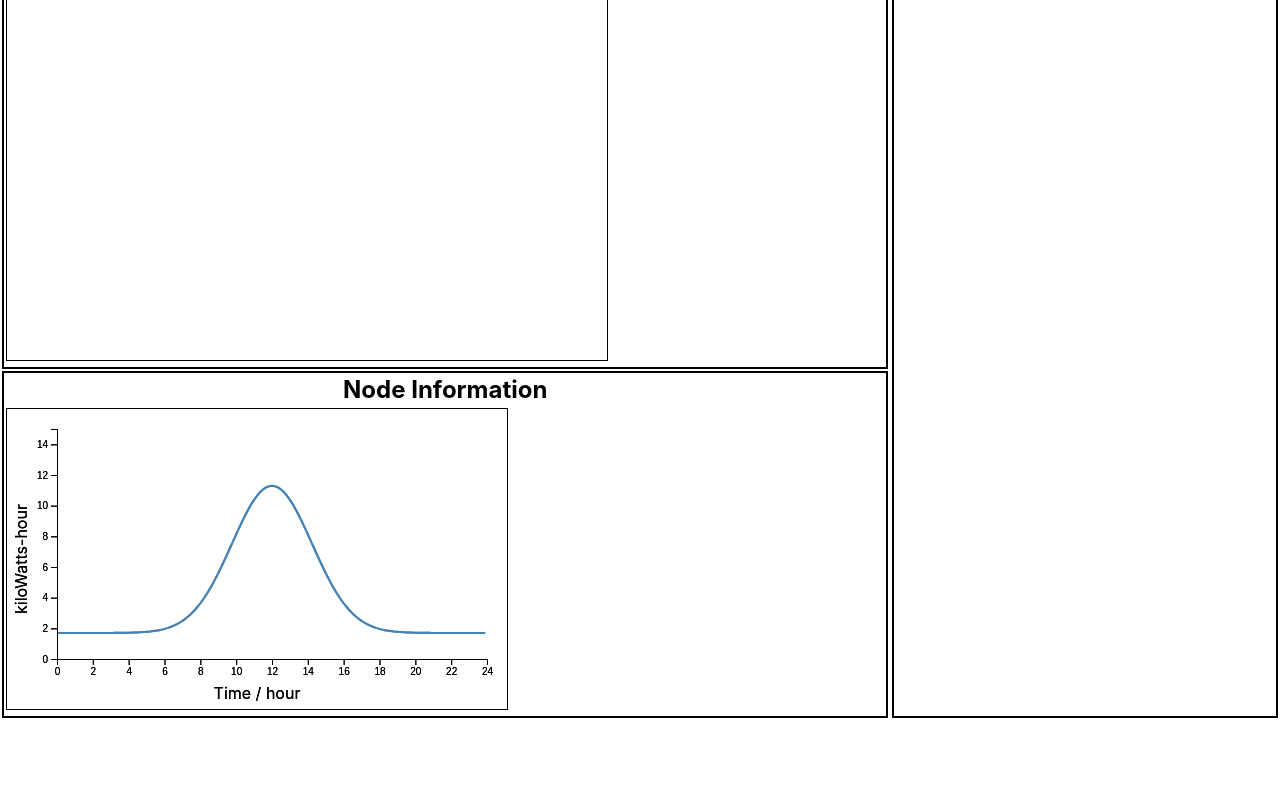
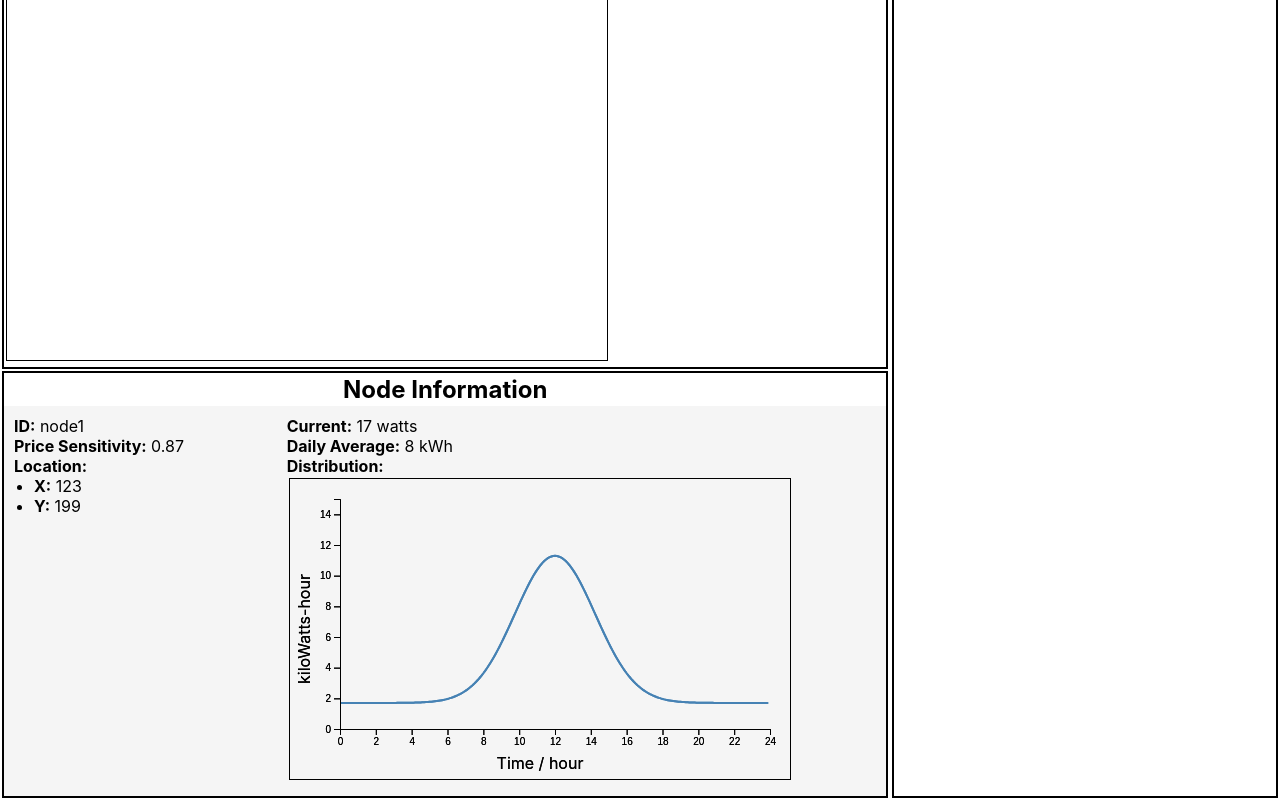
Before and after one commit to kimxoals/Ego, a React (Create React App) app in the folder frontend/: page / in a window 1280 px wide. Shown: the part 280-1080 px from the top of the page. Before the commit the page ends 1000 px from the top, so only its background shows below. Built offline with nearby package versions, Linux system fonts and the light colour scheme.

Commit message:
added barebone context to node-info

```diff
--- a/frontend/src/App.css
+++ b/frontend/src/App.css
@@ -30,3 +30,35 @@ h2 {
 svg {
   border: 1px solid black;
 }
+
+.panel {
+  display: flex;
+}
+
+.data-column {
+  flex-basis: 30%;
+  padding: 10px;
+  background-color: #f5f5f5;
+}
+
+.usage-column {
+  flex-basis: 70%;
+  padding: 10px;
+  background-color: #f5f5f5;
+}
+
+.data-column p,
+.usage-column p {
+  margin: 0;
+}
+
+.data-column ul,
+.usage-column ul {
+  padding-left: 20px;
+  margin: 0;
+}
+
+.data-column strong,
+.usage-column strong {
+  font-weight: bold;
+}
--- a/frontend/src/App.js
+++ b/frontend/src/App.js
@@ -23,7 +23,39 @@ export default function App() {
         </div>
         <div className="node-info">
           <h2>Node Information</h2>
-          <Curve />
+          <div class="panel">
+            <div class="data-column">
+              <p>
+                <strong>ID:</strong> node1
+              </p>
+              <p>
+                <strong>Price Sensitivity:</strong> 0.87
+              </p>
+              <p>
+                <strong>Location:</strong>
+              </p>
+              <ul>
+                <li>
+                  <strong>X:</strong> 123
+                </li>
+                <li>
+                  <strong>Y:</strong> 199
+                </li>
+              </ul>
+            </div>
+            <div class="usage-column">
+              <p>
+                <strong>Current:</strong> 17 watts
+              </p>
+              <p>
+                <strong>Daily Average:</strong> 8 kWh
+              </p>
+              <p>
+                <strong>Distribution:</strong>
+              </p>
+              <Curve />
+            </div>
+          </div>
         </div>
       </div>
       <div className="plant-info">
```
